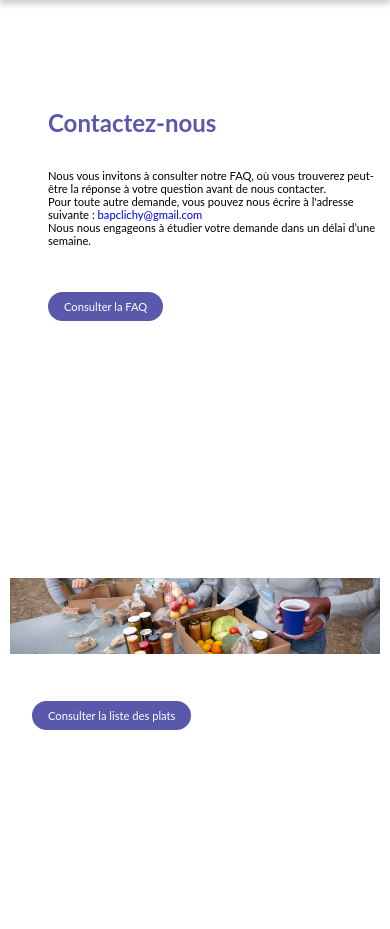
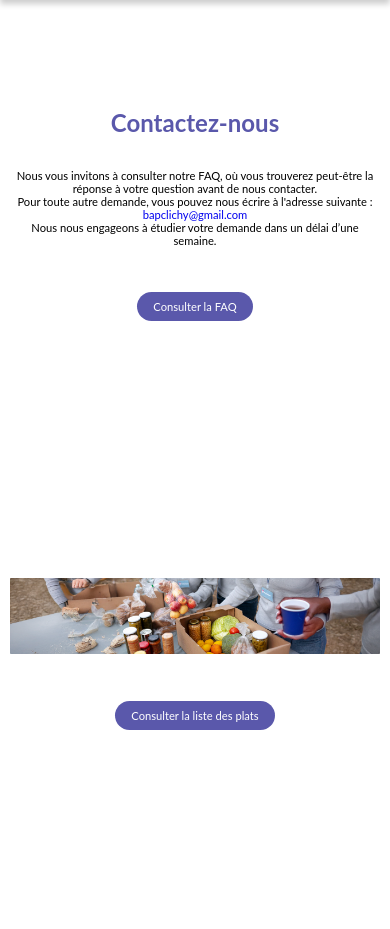
Before and after one commit to 17Sx/bap-clichy-2025, a PHP site: page /contact.php in a window 390 px wide. Shown: the part 84-1013 px from the top of the page. Run offline with PHP 8.4, Linux system fonts and the light colour scheme.

Commit message:
style : Responsive Contact

```diff
--- a/css/contact.css
+++ b/css/contact.css
@@ -67,7 +67,7 @@
 }
 
 .contact-bottom a{
-    margin-left: 2rem !important;
+    margin-left: 2rem;
 }
 
 
@@ -115,3 +115,19 @@
         font-size: 0.7rem;
     }
 }
+
+
+@media screen and (max-width: 1000px){
+
+    .contact-top-text{
+        margin-left: 0;
+        text-align: center;
+        padding: 0 1rem;
+    }
+    .contact-bottom{
+        text-align: center;
+    }
+    .contact-bottom a{
+            margin-left: 0;
+        }
+    }
```
